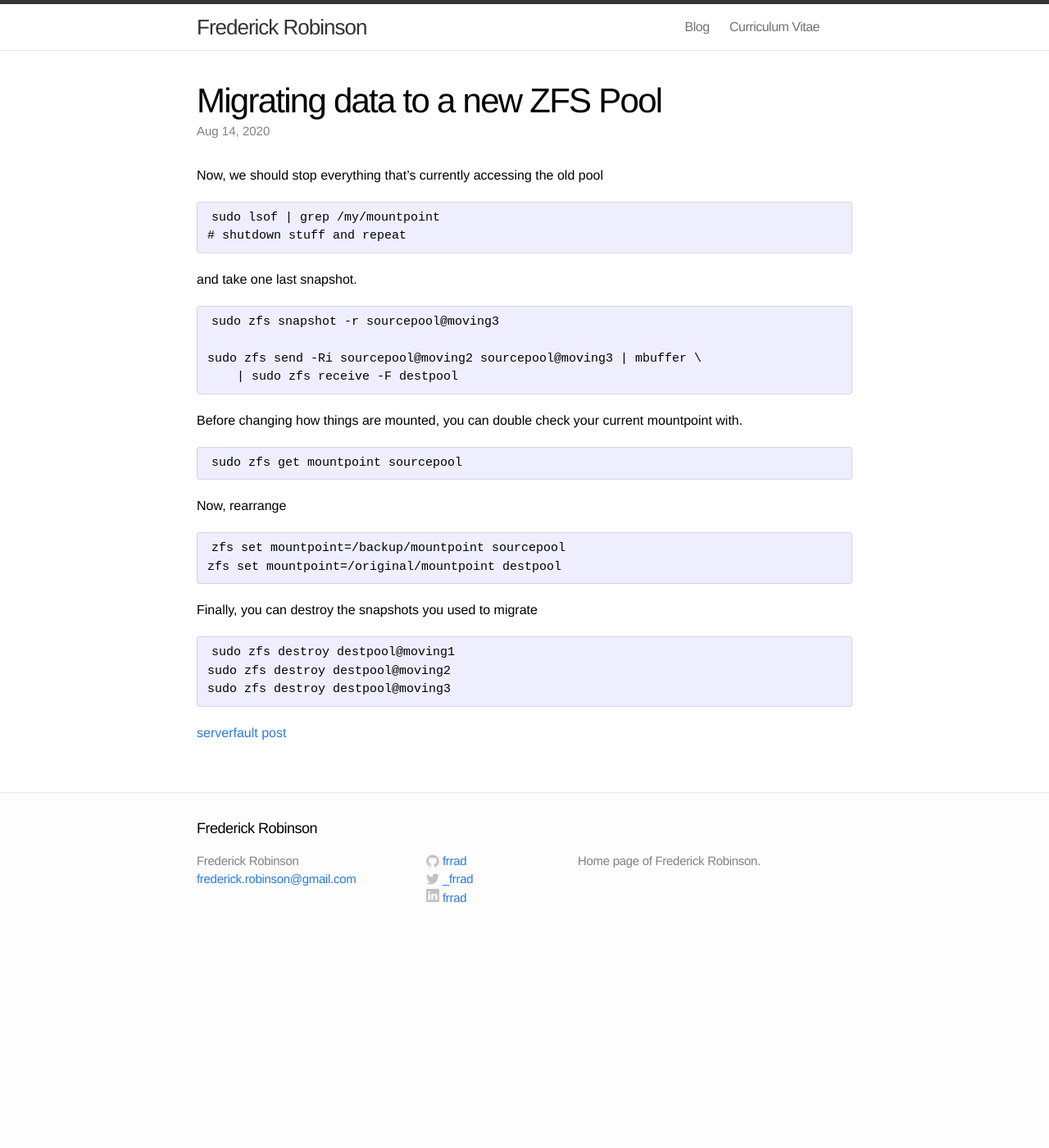
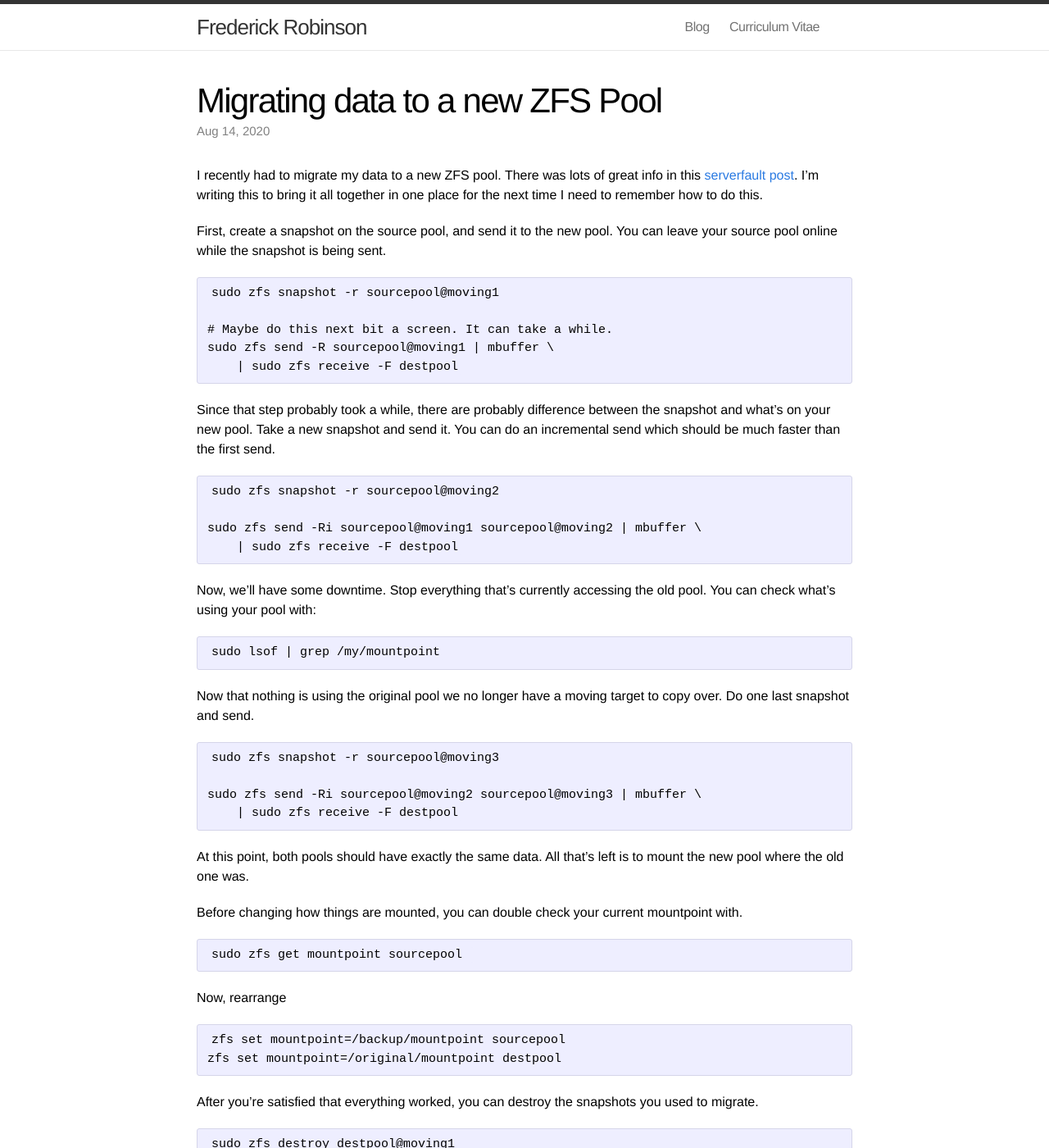
Before and after one commit to frrad/frrad.github.io, a Jekyll site: the page built from _posts/2020-08-14-migrate-zfs.md, in a window 1280 px wide and 1400 px high. Shown: the whole window at 82% size. Built offline with Jekyll 4.4.1, drawn with Linux system fonts in a browser that asks for light colours; some of the changed text lies outside the part shown.

Commit message:
fleshed out.

````diff
--- a/_posts/2020-08-14-migrate-zfs.md
+++ b/_posts/2020-08-14-migrate-zfs.md
@@ -5,15 +5,44 @@ date:   2020-08-14
 categories: blog, zfs
 ---
 
+I recently had to migrate my data to a new ZFS pool. There was lots of great
+info in this [serverfault
+post](https://serverfault.com/questions/88638/moving-a-zfs-filesystem-from-one-pool-to-another). I'm
+writing this to bring it all together in one place for the next time I need to
+remember how to do this.
 
-Now, we should stop everything that's currently accessing the old pool
+First, create a snapshot on the source pool, and send it to the new pool. You
+can leave your source pool online while the snapshot is being sent.
+
+```
+sudo zfs snapshot -r sourcepool@moving1
+
+# Maybe do this next bit a screen. It can take a while.
+sudo zfs send -R sourcepool@moving1 | mbuffer \
+    | sudo zfs receive -F destpool
+```
+
+Since that step probably took a while, there are probably difference between the
+snapshot and what's on your new pool. Take a new snapshot and send it. You can
+do an incremental send which should be much faster than the first send.
+
+```
+sudo zfs snapshot -r sourcepool@moving2
+
+sudo zfs send -Ri sourcepool@moving1 sourcepool@moving2 | mbuffer \
+    | sudo zfs receive -F destpool
+```
+
+Now, we'll have some downtime. Stop everything that's currently accessing the
+old pool. You can check what's using your pool with:
 
 ```
 sudo lsof | grep /my/mountpoint
-# shutdown stuff and repeat
 ```
 
-and take one last snapshot.
+
+Now that nothing is using the original pool we no longer have a moving target to
+copy over. Do one last snapshot and send.
 
 ```
 sudo zfs snapshot -r sourcepool@moving3
@@ -22,7 +51,11 @@ sudo zfs send -Ri sourcepool@moving2 sourcepool@moving3 | mbuffer \
     | sudo zfs receive -F destpool
 ```
 
-Before changing how things are mounted, you can double check your current mountpoint with.
+At this point, both pools should have exactly the same data. All that's left is
+to mount the new pool where the old one was.
+
+Before changing how things are mounted, you can double check your current
+mountpoint with.
 
 ```
 sudo zfs get mountpoint sourcepool
@@ -34,8 +67,7 @@ zfs set mountpoint=/backup/mountpoint sourcepool
 zfs set mountpoint=/original/mountpoint destpool
 ```
 
-
-Finally, you can destroy the snapshots you used to migrate
+After you're satisfied that everything worked, you can destroy the snapshots you used to migrate.
 
 ```
 sudo zfs destroy destpool@moving1
@@ -43,5 +75,8 @@ sudo zfs destroy destpool@moving2
 sudo zfs destroy destpool@moving3
 ```
 
+Optionally, destroy the old pool.
 
-[serverfault post](https://serverfault.com/questions/88638/moving-a-zfs-filesystem-from-one-pool-to-another)
+```
+sudo zfs destroy sourcepool
+```
````
